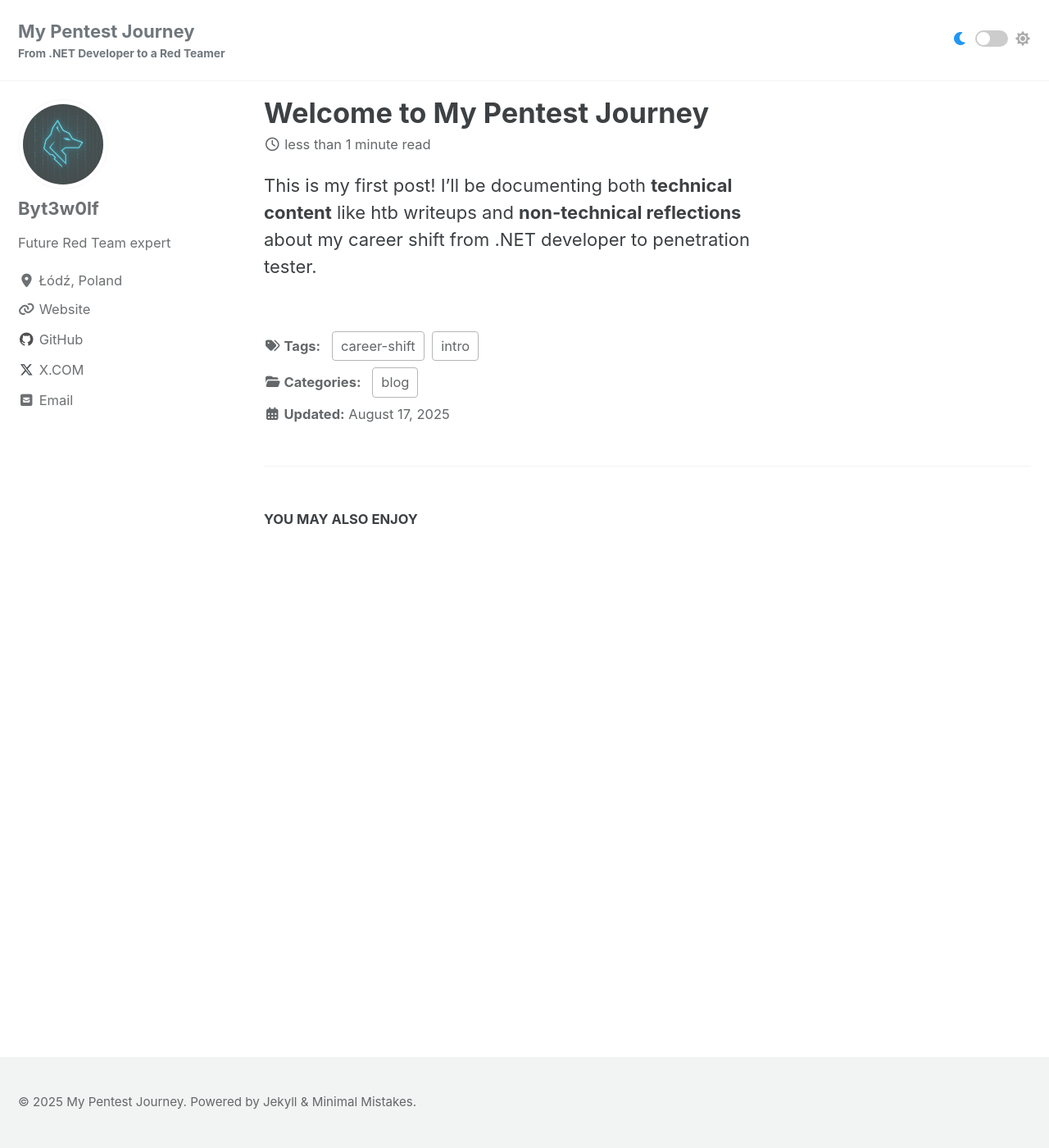
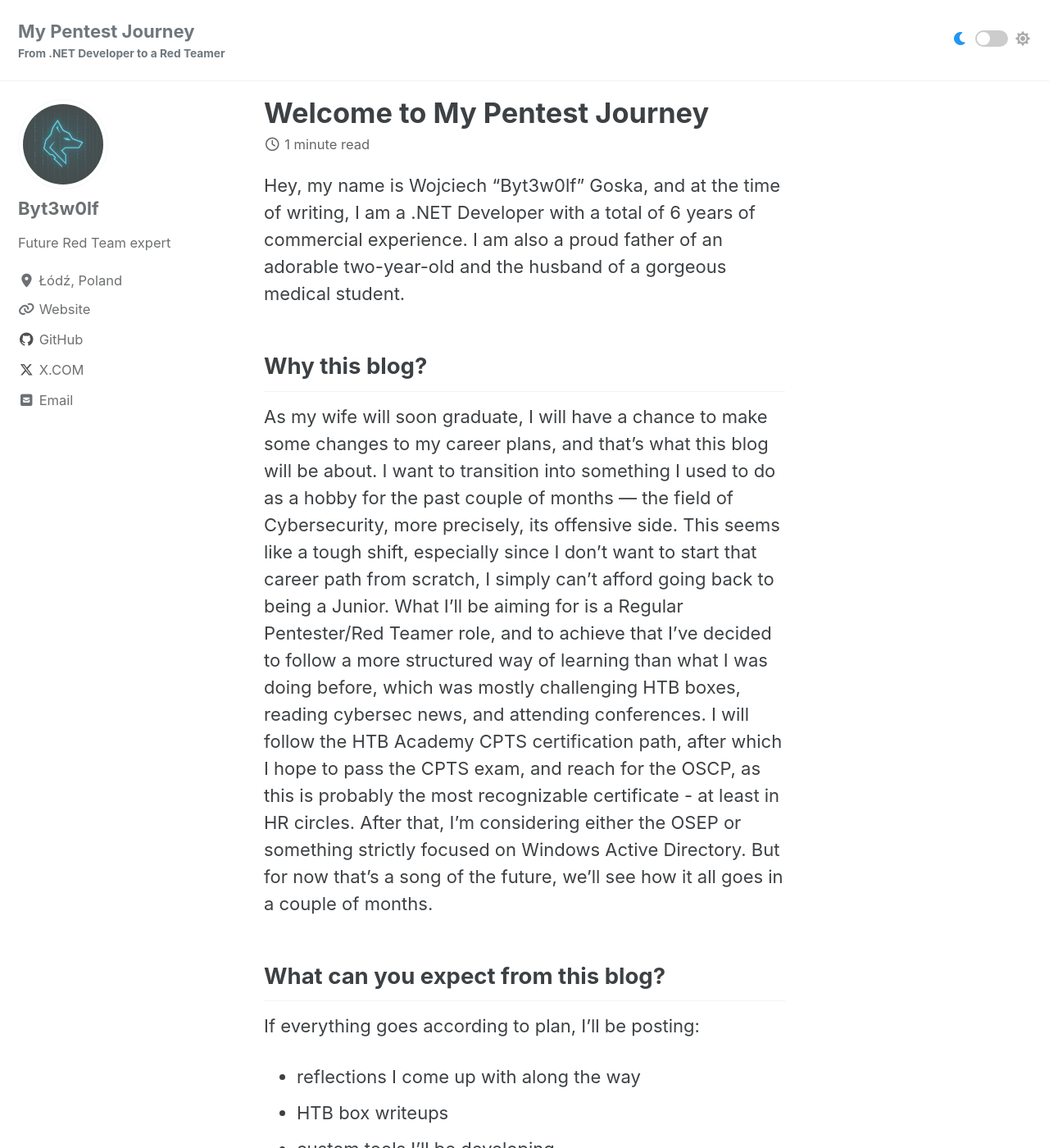
Before and after one commit to Byt3w0lf/byt3w0lf.github.io, a Jekyll site: the page built from _posts/2025-08-17-welcome.md, in a window 1280 px wide and 1400 px high. Shown: the whole window at 82% size. Built offline with Jekyll 4.4.1, drawn with Linux system fonts in a browser that asks for light colours; cached includes are drawn as plain includes; some of the changed text lies outside the part shown.

Commit message:
First post added

```diff
--- a/_posts/2025-08-17-welcome.md
+++ b/_posts/2025-08-17-welcome.md
@@ -7,6 +7,32 @@ tags: intro career-shift
 
 ---
 
+Hey, my name is Wojciech "Byt3w0lf" Goska, and at the time of writing, I am a .NET Developer with a total of 6 years of commercial experience.
+I am also a proud father of an adorable two-year-old and the husband of a gorgeous medical student.
 
 
-This is my first post! I’ll be documenting both **technical content** like htb writeups and **non-technical reflections** about my career shift from .NET developer to penetration tester.
+## Why this blog?
+
+As my wife will soon graduate, I will have a chance to make some changes to my career plans, and that’s what this blog will be about.
+I want to transition into something I used to do as a hobby for the past couple of months — the field of Cybersecurity, more precisely, its offensive side.
+This seems like a tough shift, especially since I don’t want to start that career path from scratch, I simply can’t afford going back to being a Junior.
+What I’ll be aiming for is a Regular Pentester/Red Teamer role, and to achieve that I’ve decided to follow a more structured way of learning than what I was doing before, which was mostly challenging HTB boxes, reading cybersec news, and attending conferences.
+I will follow the HTB Academy CPTS certification path, after which I hope to pass the CPTS exam, and reach for the OSCP, as this is probably the most recognizable certificate - at least in HR circles.
+After that, I’m considering either the OSEP or something strictly focused on Windows Active Directory. But for now that’s a song of the future, we’ll see how it all goes in a couple of months.
+
+
+## What can you expect from this blog?
+
+If everything goes according to plan, I’ll be posting:
+- reflections I come up with along the way
+- HTB box writeups
+- custom tools I’ll be developing
+- and probably some pentest reports
+<br>
+<br>
+
+The idea is to use this blog both, to collect all the useful tools, tips, and tricks in one place (for myself and anyone interested), and to showcase my journey — using this blog as a kind of “business card” that proves I already have some hands-on Cybersecurity experience, even if not strictly commercial.<br>
+It’s also something I hope will keep me motivated :)
+
+Keep your fingers crossed,<br>
+**Byt3w0lf**
```
